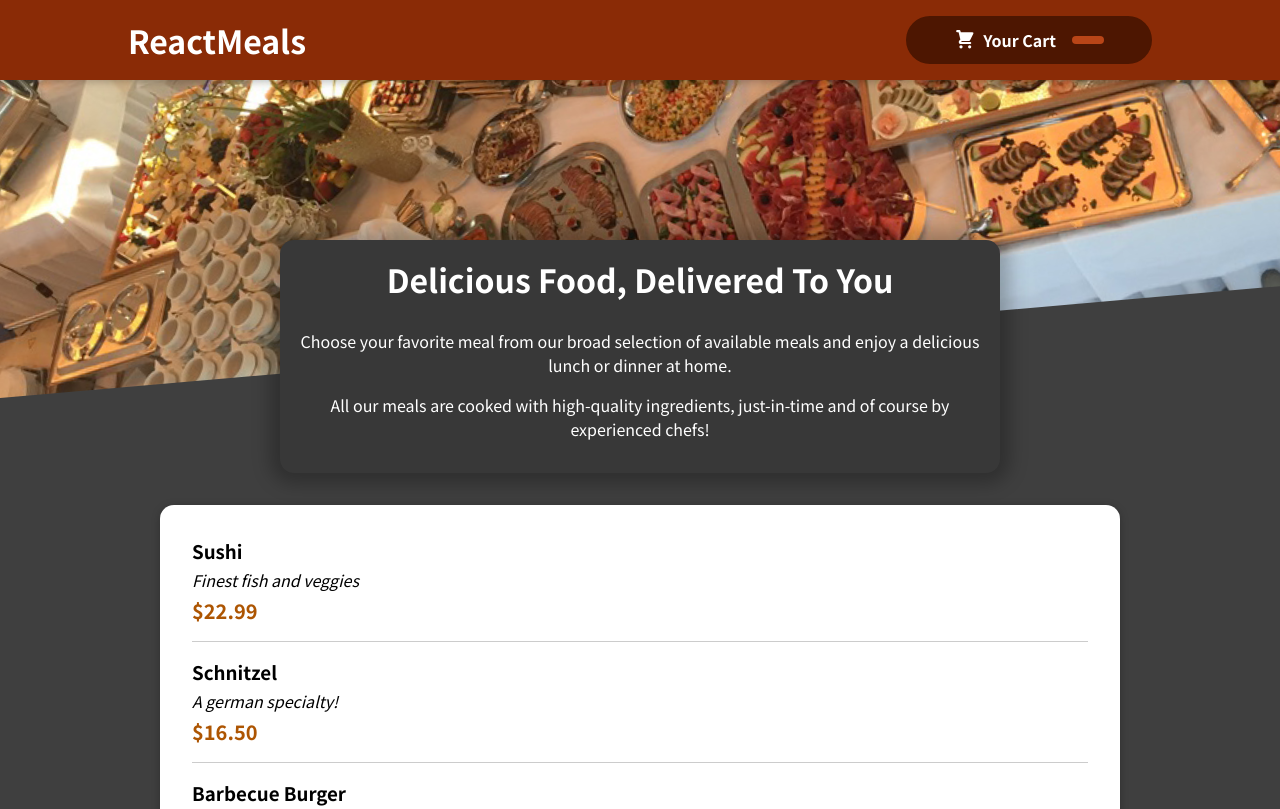
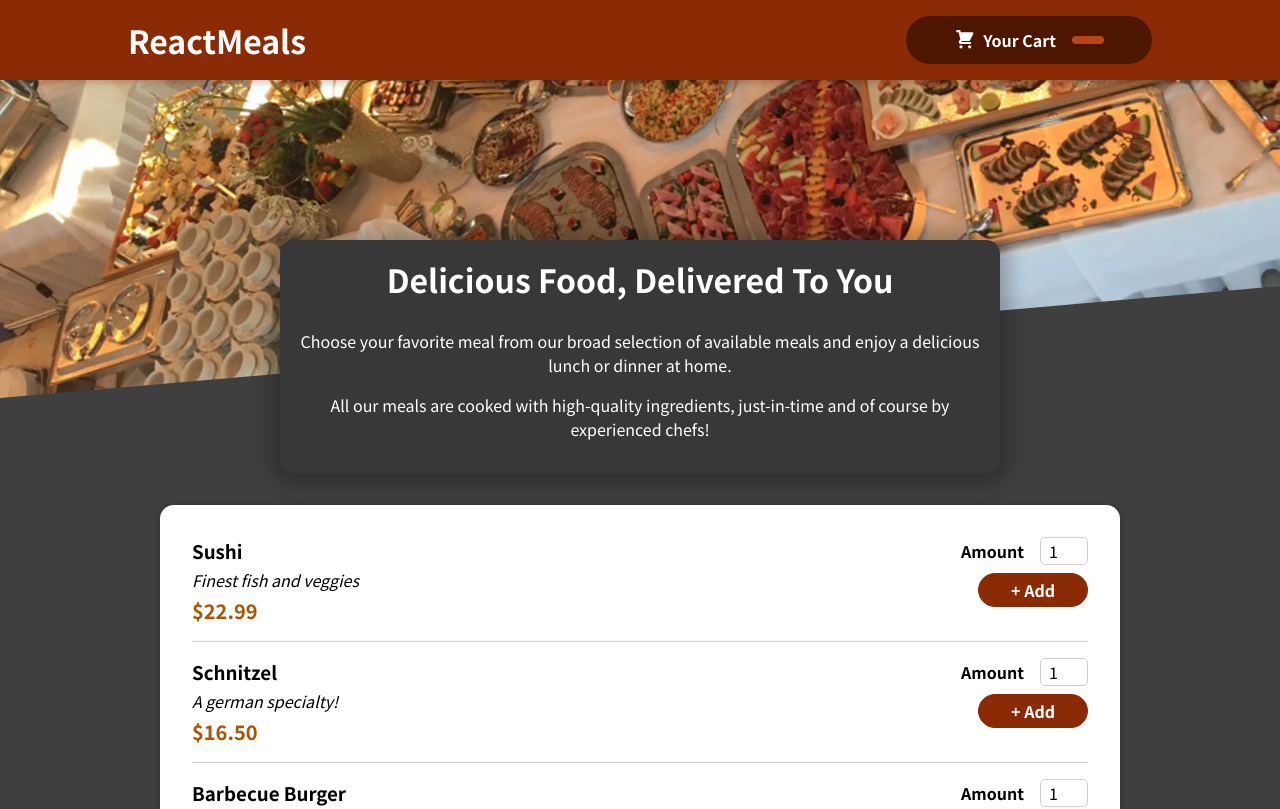
Before and after one commit to paas10/react, a JavaScript app: page / in a window 1280 px wide. Shown: the top 809 px of the page. Built offline with nearby package versions, Linux system fonts and the light colour scheme.

Commit message:
Meal Item Form builded

```diff
--- a/src/components/Meals/AvailableMeals.js
+++ b/src/components/Meals/AvailableMeals.js
@@ -32,7 +32,7 @@
 ];
 
 const AvailableMeals = () => {
-  const mealsList = DUMMY_MEALS.map(meal => <MealItem key={meal.id} name={meal.name} description={meal.description} price={meal.price} />);
+  const mealsList = DUMMY_MEALS.map(meal => <MealItem id={meal.id} key={meal.id} name={meal.name} description={meal.description} price={meal.price} />);
 
   return (
     <section className={styles.meals}>
--- a/src/components/Meals/MealItem/MealItem.js
+++ b/src/components/Meals/MealItem/MealItem.js
@@ -1,3 +1,4 @@
+import MealItemForm from './MealItemForm';
 
 import styles from './MealItem.module.css';
 
@@ -12,7 +13,7 @@
         <div className={styles.price}>{price}</div>
       </div>
       <div>
-
+        <MealItemForm id={props.id} />
       </div>
     </li>
   );
--- /dev/null
+++ b/src/components/Meals/MealItem/MealItemForm.js
@@ -0,0 +1,13 @@
+import Input from '../../UI/Input';
+import styles from './MealItemForm.module.css'
+
+const MealItemForm = props => {
+  return (
+    <form className={styles.form}>
+      <Input label='Amount' input={{ id: 'amount_' + props.id, type: 'number', min: '1', max: '5', step: '1', defaultValue: '1' }} />
+      <button>+ Add</button>
+    </form>
+  );
+}
+
+export default MealItemForm;
--- /dev/null
+++ b/src/components/UI/Input.js
@@ -0,0 +1,13 @@
+
+import styles from './Input.module.css';
+
+const Input = props => {
+  return (
+    <div className={styles.input}>
+      <label htmlFor={props.input.id}>{props.label}</label>
+      <input id={props.input.id} {...props.input} />
+    </div>
+  )
+}
+
+export default Input;
```
Also changed, not shown: src/components/Meals/MealItem/MealItemForm.module.css (renamed from src/components/Meals/MealItemForm.module.css).
